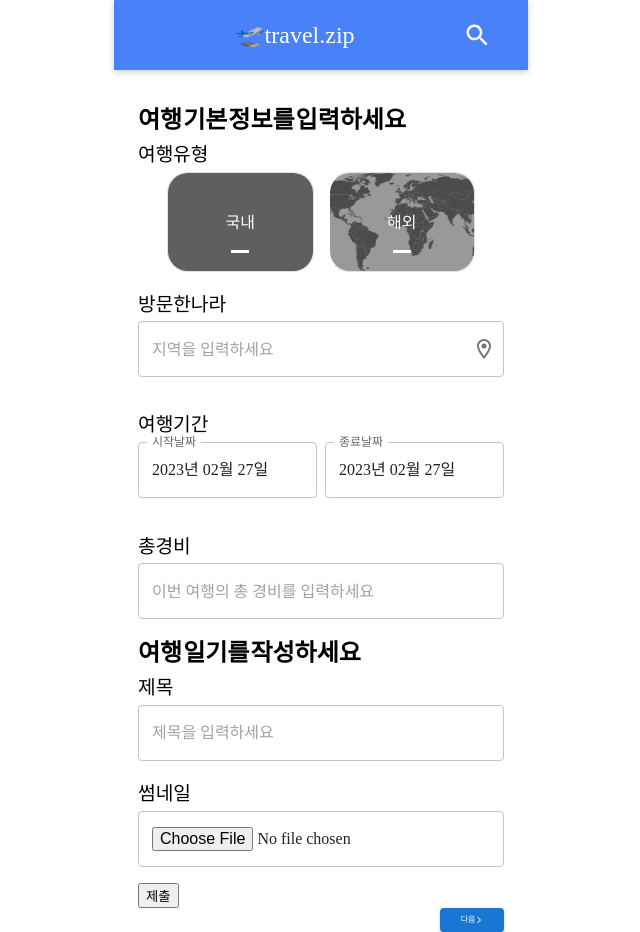
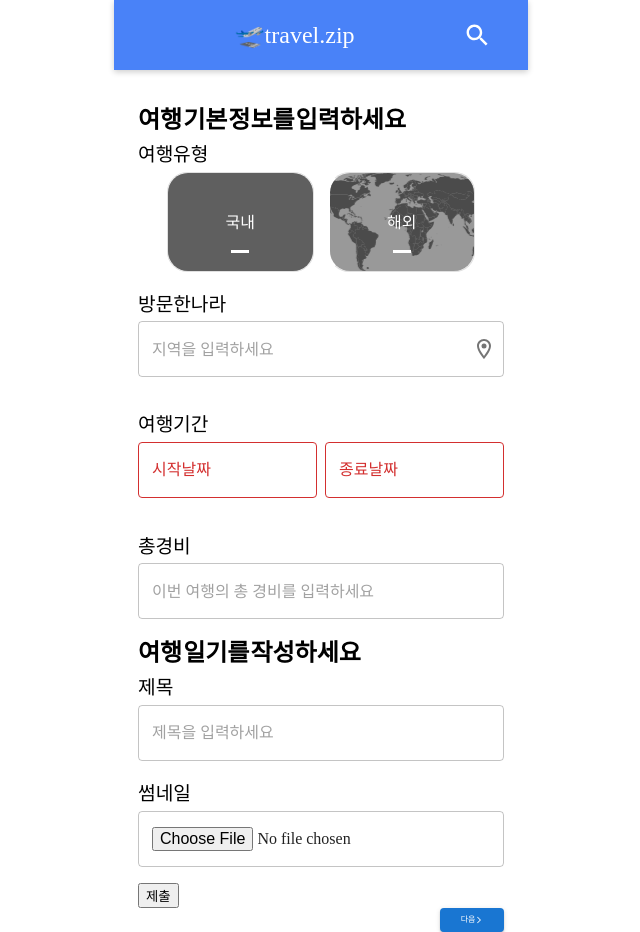
Before and after one commit to prgrms-web-devcourse/Team-Moongsal-Travel.zip-FE, a Next.js app: page /post/1 in a window 1280 px wide. Shown: the whole page, without its empty margins (319-959 px from the left). Built offline with nearby package versions, Linux system fonts and the light colour scheme; grey boxes are pictures that could not be loaded; a web font is replaced by a local one; what @reach/combobox would draw is missing.

Commit message:
refactor: datePicker 기본값 제거

```diff
--- a/src/components/CreatePost/DatePicker.tsx
+++ b/src/components/CreatePost/DatePicker.tsx
@@ -24,7 +24,6 @@ const DatePicker = ({ text, control }: DatePickerProps) => {
         {...control}
         inputFormat='YYYY년 MM월 DD일'
         label={text}
-        value={new Date()}
         toolbarFormat='YYYY년 MM월 DD일'
         disableMaskedInput
         renderInput={(params) => <TextField {...params} />}
```
